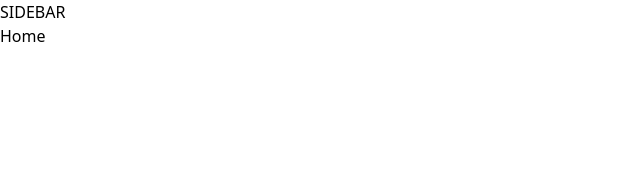
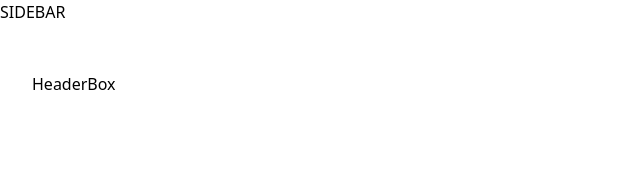
Before and after one commit to jacky-ui/bank-app, a Next.js app: page / in a window 1280 px wide. Shown: the top 194 px of the page, without its empty margins (0-640 px from the left). Built offline with nearby package versions, Linux system fonts and the light colour scheme.

Commit message:
create headerbox component and import to home

```diff
--- a/app/(root)/page.tsx
+++ b/app/(root)/page.tsx
@@ -1,8 +1,15 @@
+import HeaderBox from "@/components/HeaderBox";
 import React from "react";
 
 const Home = () => {
     return (
-        <div>Home</div>
+        <section className="home">
+            <div className="home-content">
+                <header className="home-header">
+                    <HeaderBox />
+                </header>
+            </div>
+        </section>
     )
 }
 
--- /dev/null
+++ b/components/HeaderBox.tsx
@@ -0,0 +1,9 @@
+import React from 'react'
+
+const HeaderBox = () => {
+  return (
+    <div>HeaderBox</div>
+  )
+}
+
+export default HeaderBox
```
